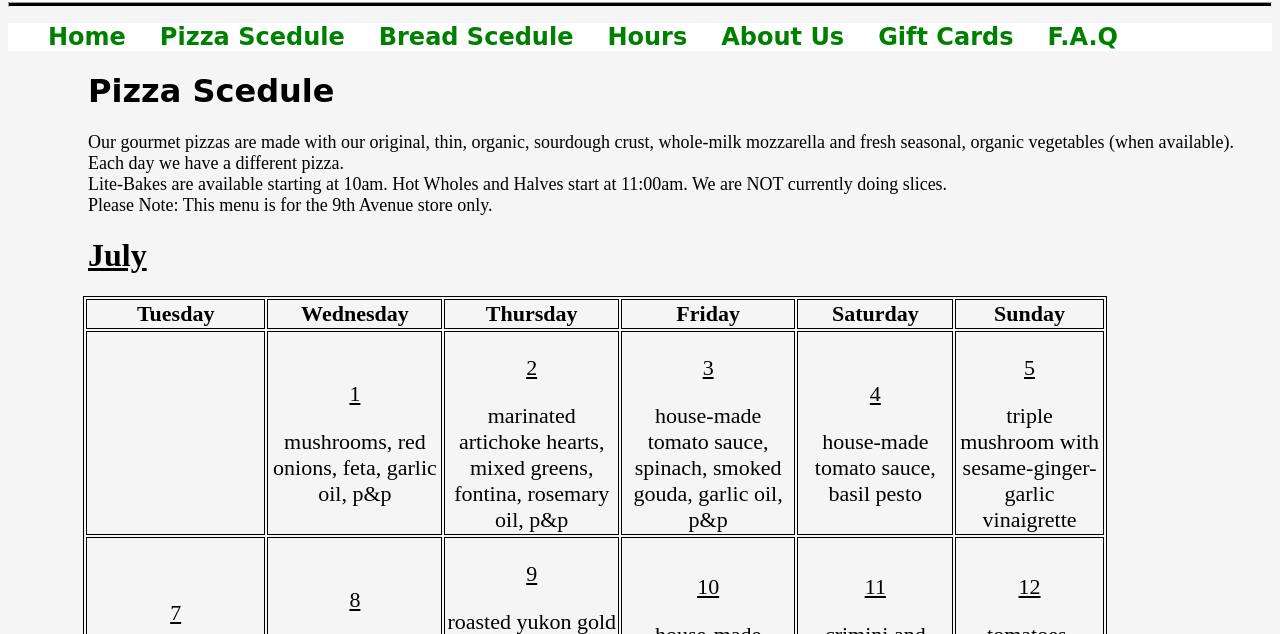
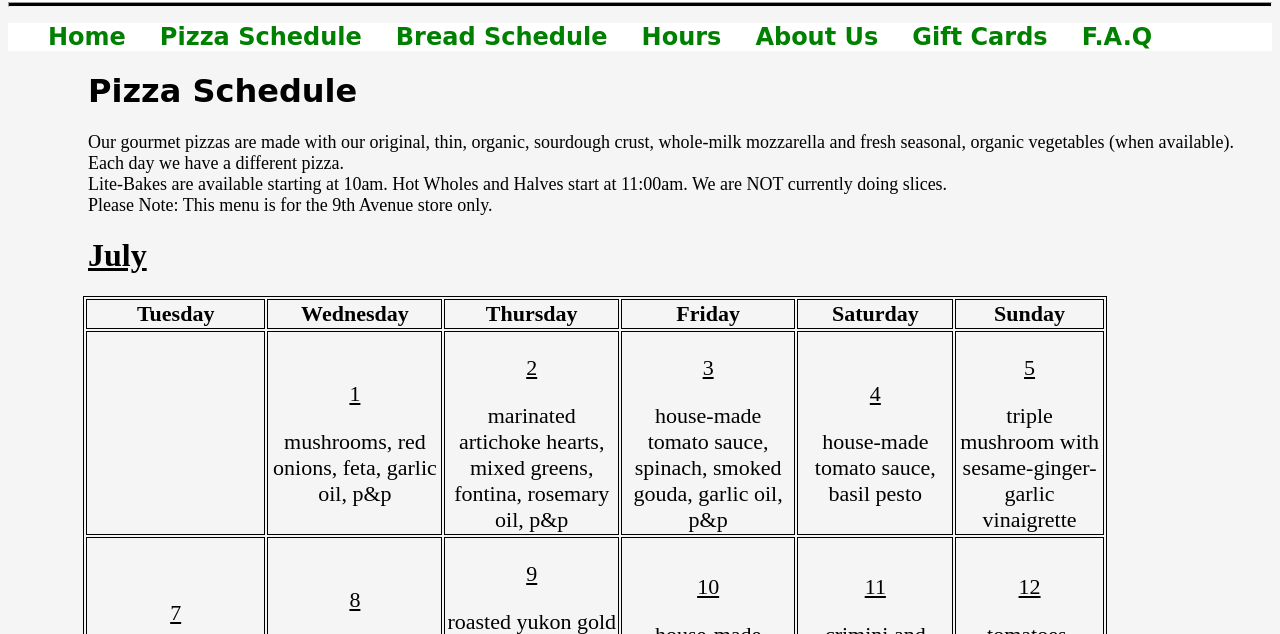
Before and after one commit to Prathmesh-S/Project-Bakery, a plain HTML site: page Pages/pizza.html in a window 1280 px wide. Shown: the part 166-800 px from the top of the page. Drawn offline with Linux system fonts and the light colour scheme; a web font is replaced by a local one.

Commit message:
Update pizza.html

```diff
--- a/Pages/pizza.html
+++ b/Pages/pizza.html
@@ -29,8 +29,8 @@
         <nav>
             <ul class="Center">
                 <li class="Navigation"><a class="links" id="home"  href ="../index.html">Home</a></li>
-                <li class="Navigation" ><a class="links" id="pizza" href ="pizza.html">Pizza Scedule</a></li>
-                <li class="Navigation" ><a class="links" id="bread" href ="bread.html">Bread Scedule</a></li>
+                <li class="Navigation" ><a class="links" id="pizza" href ="pizza.html">Pizza Schedule</a></li>
+                <li class="Navigation" ><a class="links" id="bread" href ="bread.html">Bread Schedule</a></li>
                 <li class="Navigation" ><a class="links" id="hours"  href ="hours.html">Hours</a></li>
                 <li class="Navigation" ><a class="links" id="about" href ="about.html">About Us</a></li>
                 <li class="Navigation" ><a class="links" id="cards" href ="cards.html">Gift Cards</a></li>
@@ -38,7 +38,7 @@
             </ul>
         </nav>
 
-           <h1 class="Topic">Pizza Scedule</h1>
+           <h1 class="Topic">Pizza Schedule</h1>
            <div class="Fineprint">
            <p>Our gourmet pizzas are made with our original, thin, organic, sourdough crust, whole-milk mozzarella and fresh seasonal,
                 organic vegetables (when available).<br> Each day we have a different pizza.
```
